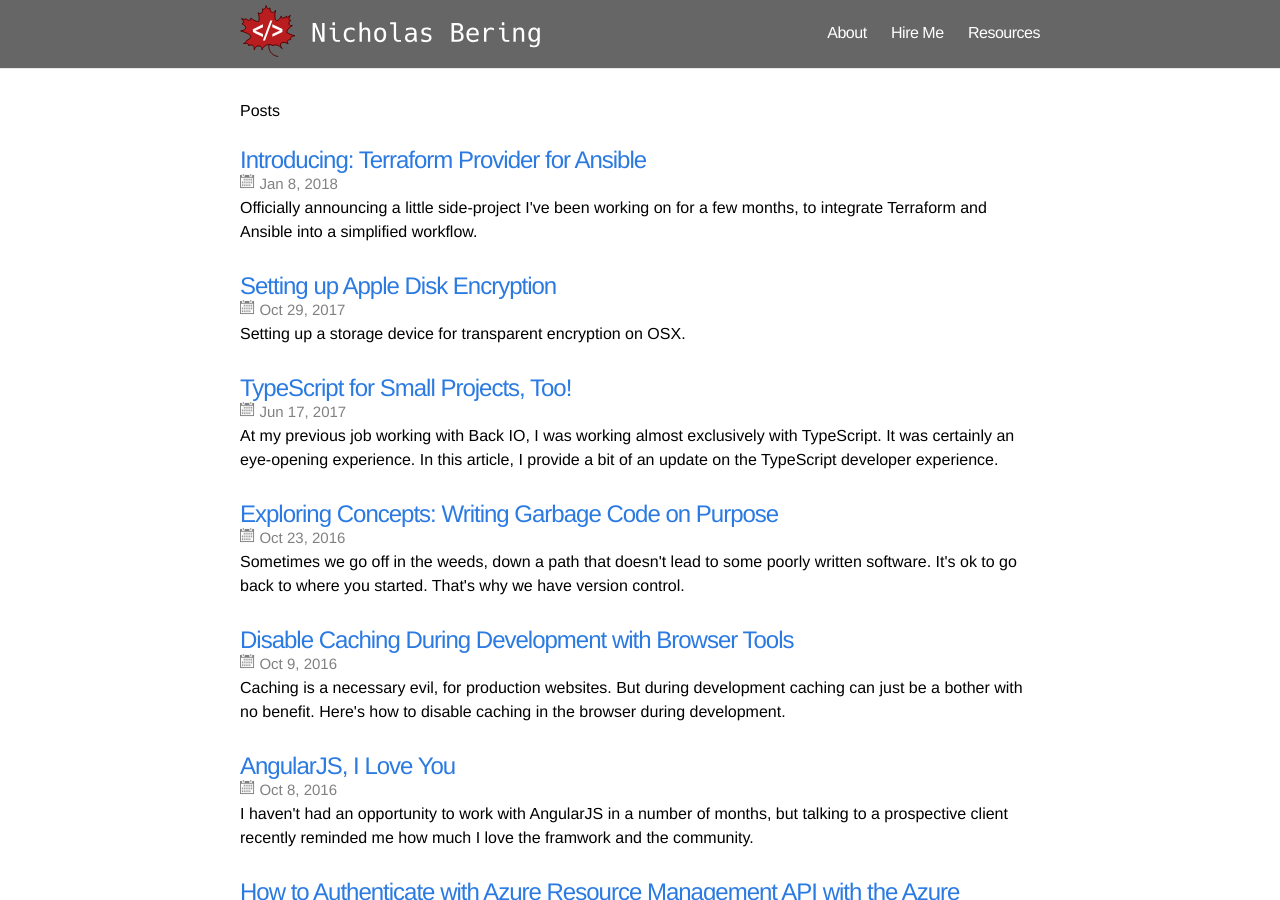
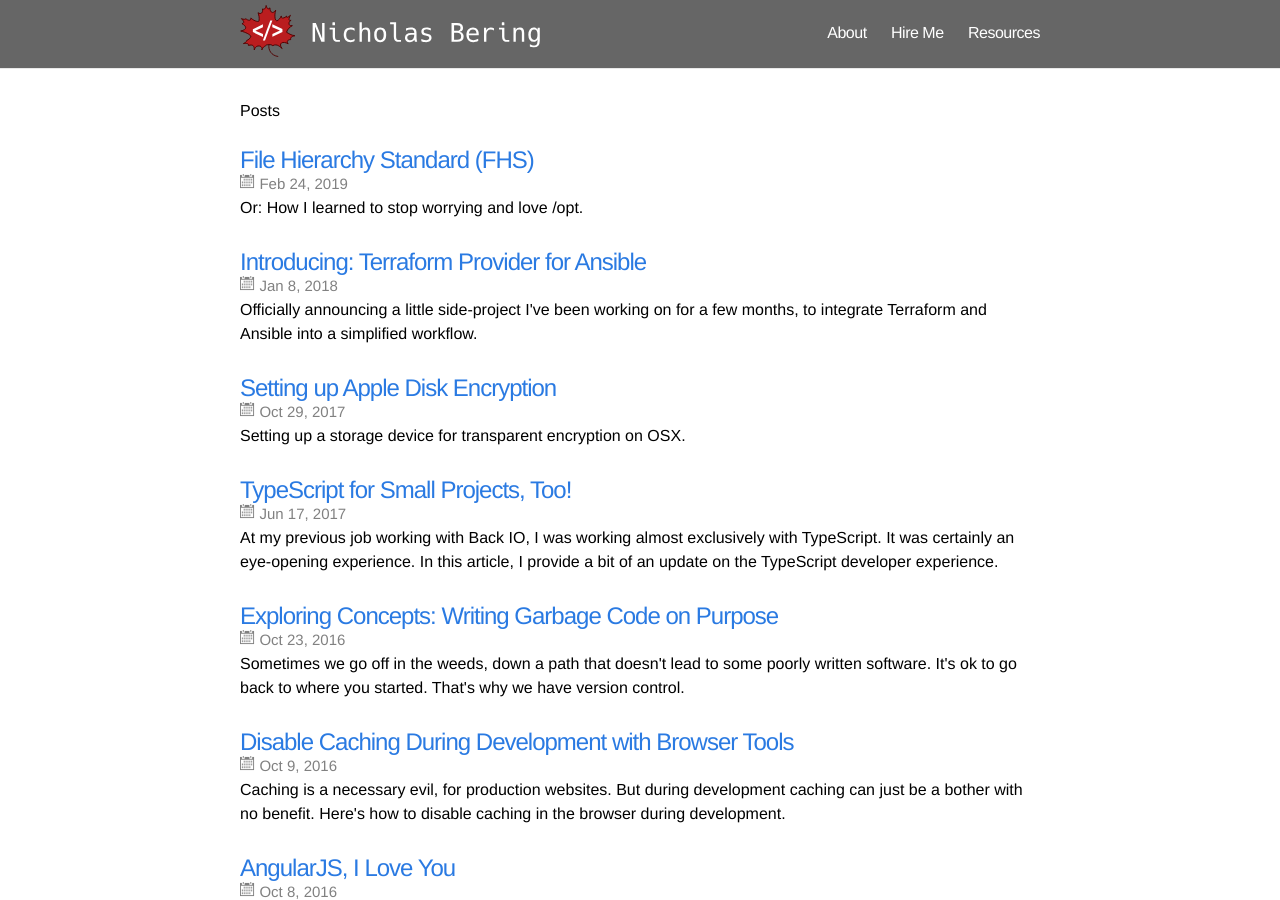
Before and after one commit to nbering/nicholasbering-ca, a Jekyll site: the page built from index.html, in a window 1280 px wide and 900 px high. Built offline with Jekyll 4.4.1, drawn with Linux system fonts in a browser that asks for light colours.

Commit message:
Move FHS article from drafts to posts.

```diff
--- a/_drafts/fhs.md
+++ b/_posts/2019-02-24-filesystem-hierarchy-standard.md
@@ -3,7 +3,9 @@ layout: post
 title: File Hierarchy Standard (FHS)
 description: "Or: How I learned to stop worrying and love /opt."
 category: Linux
+tags: [Linux]
 author: Nicholas Bering
+date: 2019-02-24
 ---
 
 The File Hierarchy Standard (FHS) is a set of guiding principles for management of files on Linux systems. The standard is maintained by a working group of the Linux Foundation.
```
